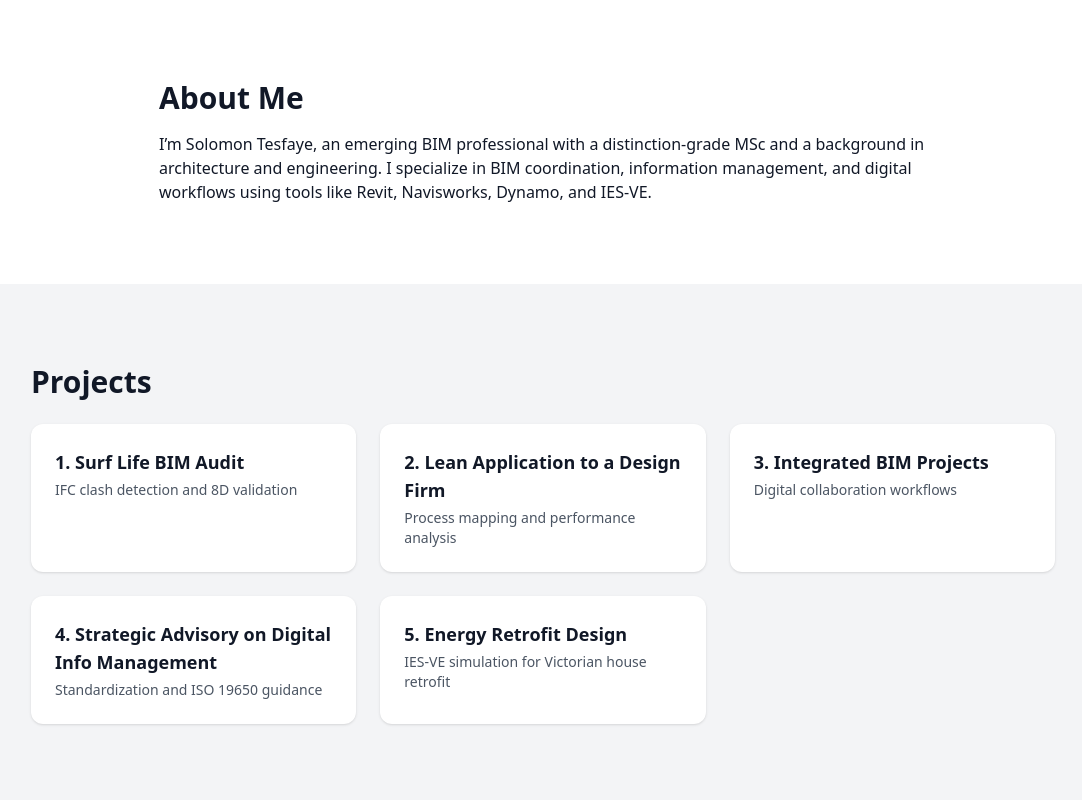
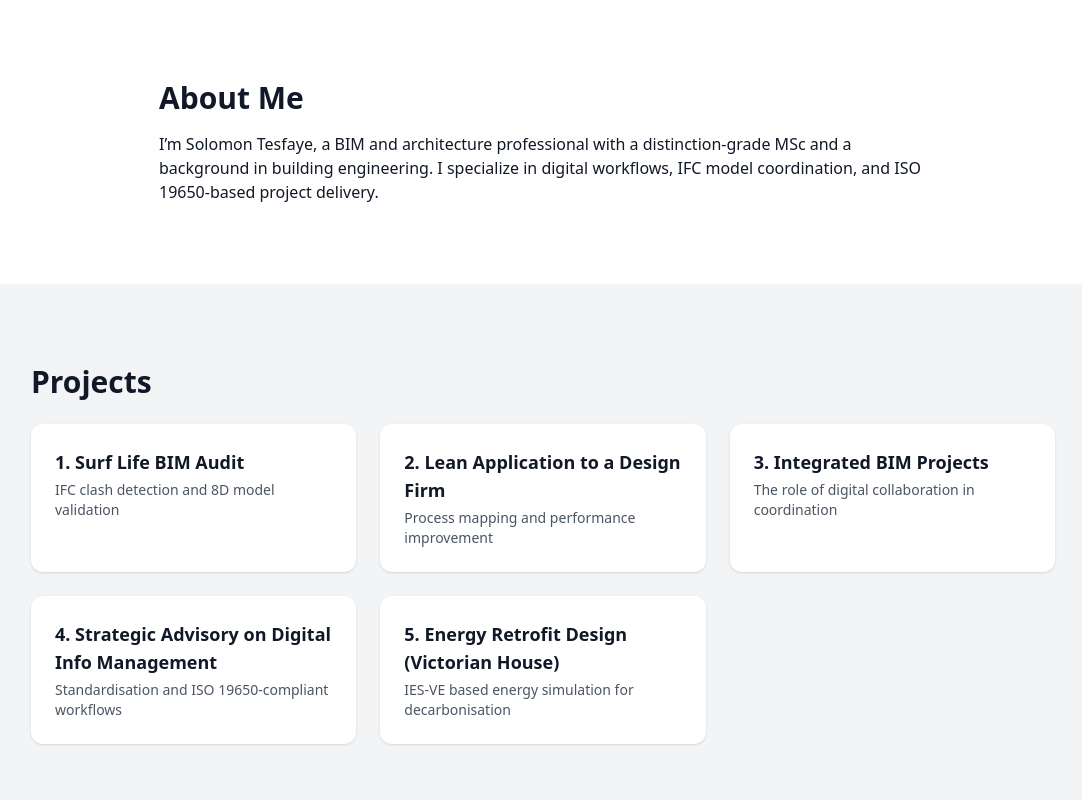
Before and after one commit to solotecture/solomon_tesfaye, a plain HTML site: page index.html in a window 1280 px wide. Shown: the part 800-1600 px from the top of the page, without its empty margins (97-1179 px from the left). Drawn offline with nearby package versions, Linux system fonts and the light colour scheme.

Commit message:
index.html

```diff
--- a/index.html
+++ b/index.html
@@ -8,7 +8,7 @@
 </head>
 <body class="bg-gray-100 text-gray-900 font-sans scroll-smooth">
 
-  <!-- Landing Grid -->
+  <!-- Home Grid -->
   <section class="min-h-screen flex items-center justify-center p-8">
     <div class="grid grid-cols-1 sm:grid-cols-2 gap-6 w-full max-w-4xl">
       <a href="#about" class="bg-white p-8 rounded-xl shadow hover:shadow-xl transition cursor-pointer">
@@ -30,11 +30,11 @@
     </div>
   </section>
 
-  <!-- About Me Section -->
+  <!-- About Section -->
   <section id="about" class="py-20 bg-white px-6">
     <div class="max-w-3xl mx-auto">
       <h2 class="text-3xl font-bold mb-4">About Me</h2>
-      <p>I’m Solomon Tesfaye, an emerging BIM professional with a distinction-grade MSc and a background in architecture and engineering. I specialize in BIM coordination, information management, and digital workflows using tools like Revit, Navisworks, Dynamo, and IES-VE.</p>
+      <p>I’m Solomon Tesfaye, a BIM and architecture professional with a distinction-grade MSc and a background in building engineering. I specialize in digital workflows, IFC model coordination, and ISO 19650-based project delivery.</p>
     </div>
   </section>
 
@@ -46,27 +46,27 @@
 
         <a href="surf-life-bim-audit.pdf" target="_blank" class="block bg-white p-6 rounded-xl shadow hover:shadow-lg transition">
           <h3 class="text-lg font-semibold mb-1">1. Surf Life BIM Audit</h3>
-          <p class="text-sm text-gray-600">IFC clash detection and 8D validation</p>
+          <p class="text-sm text-gray-600">IFC clash detection and 8D model validation</p>
         </a>
 
         <a href="lean-design-firm.pdf" target="_blank" class="block bg-white p-6 rounded-xl shadow hover:shadow-lg transition">
           <h3 class="text-lg font-semibold mb-1">2. Lean Application to a Design Firm</h3>
-          <p class="text-sm text-gray-600">Process mapping and performance analysis</p>
+          <p class="text-sm text-gray-600">Process mapping and performance improvement</p>
         </a>
 
         <a href="integrated-bim-collaboration.pdf" target="_blank" class="block bg-white p-6 rounded-xl shadow hover:shadow-lg transition">
           <h3 class="text-lg font-semibold mb-1">3. Integrated BIM Projects</h3>
-          <p class="text-sm text-gray-600">Digital collaboration workflows</p>
+          <p class="text-sm text-gray-600">The role of digital collaboration in coordination</p>
         </a>
 
         <a href="standardised-digital-info.pdf" target="_blank" class="block bg-white p-6 rounded-xl shadow hover:shadow-lg transition">
           <h3 class="text-lg font-semibold mb-1">4. Strategic Advisory on Digital Info Management</h3>
-          <p class="text-sm text-gray-600">Standardization and ISO 19650 guidance</p>
+          <p class="text-sm text-gray-600">Standardisation and ISO 19650-compliant workflows</p>
         </a>
 
         <a href="retrofit-victorian-house.pdf" target="_blank" class="block bg-white p-6 rounded-xl shadow hover:shadow-lg transition">
-          <h3 class="text-lg font-semibold mb-1">5. Energy Retrofit Design</h3>
-          <p class="text-sm text-gray-600">IES-VE simulation for Victorian house retrofit</p>
+          <h3 class="text-lg font-semibold mb-1">5. Energy Retrofit Design (Victorian House)</h3>
+          <p class="text-sm text-gray-600">IES-VE based energy simulation for decarbonisation</p>
         </a>
 
       </div>
@@ -77,7 +77,7 @@
   <section id="cv" class="py-20 bg-white px-6">
     <div class="max-w-3xl mx-auto">
       <h2 class="text-3xl font-bold mb-4">CV</h2>
-      <p>You can <a href="cv_2025_updated.pdf" class="text-blue-600 underline" target="_blank">download my full CV here</a>.</p>
+      <p>You can <a href="Tesfaye_CV.pdf" class="text-blue-600 underline" target="_blank">download my full CV here</a>.</p>
     </div>
   </section>
 
@@ -85,7 +85,7 @@
   <section id="contact" class="py-20 bg-gray-100 px-6">
     <div class="max-w-3xl mx-auto">
       <h2 class="text-3xl font-bold mb-4">Contact</h2>
-      <p>Email: <a href="mailto:solotecture@gmail.com" class="text-blue-600 underline">solotecture@gmail.com</a></p>
+      <p>Email: <a href="mailto:solomontesfaye.eng@gmail.com" class="text-blue-600 underline">solomontesfaye.eng@gmail.com</a></p>
       <p>LinkedIn: <a href="https://linkedin.com/in/solotecture" class="text-blue-600 underline" target="_blank">linkedin.com/in/solotecture</a></p>
     </div>
   </section>
```
